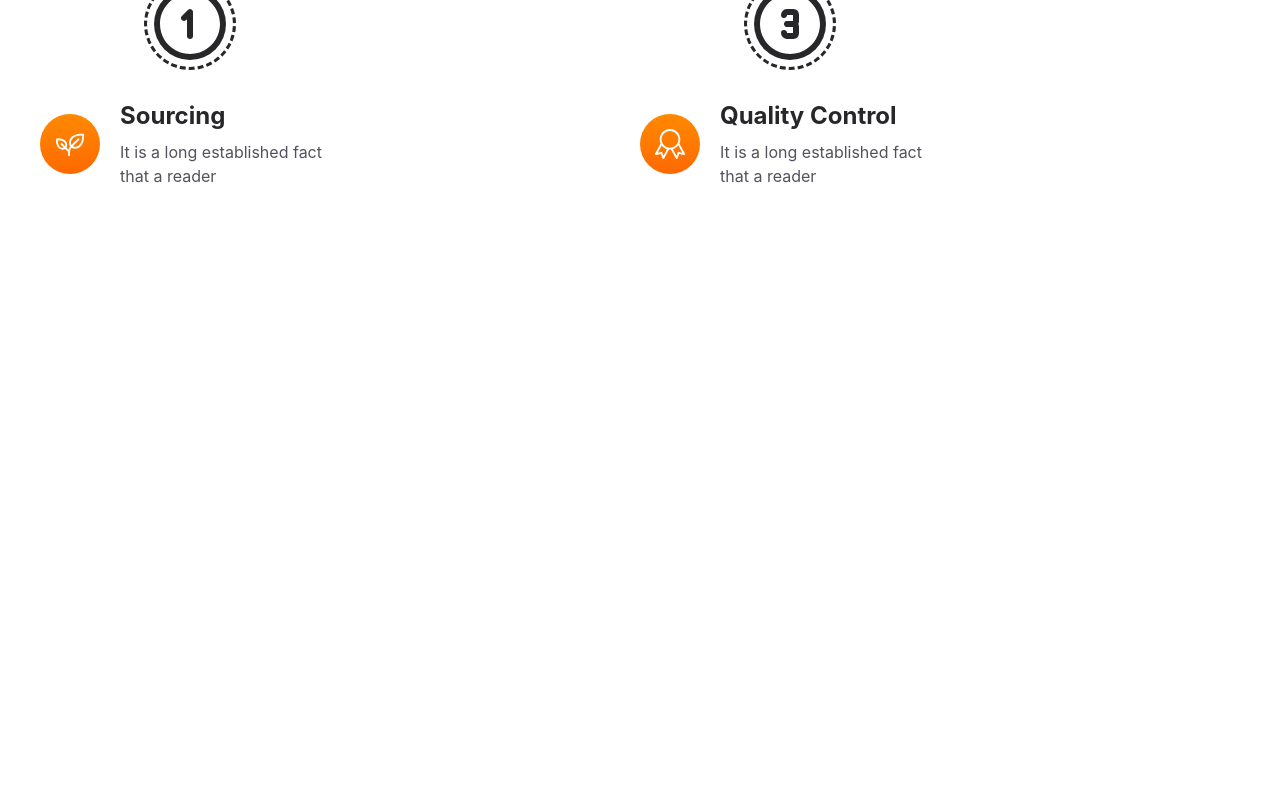
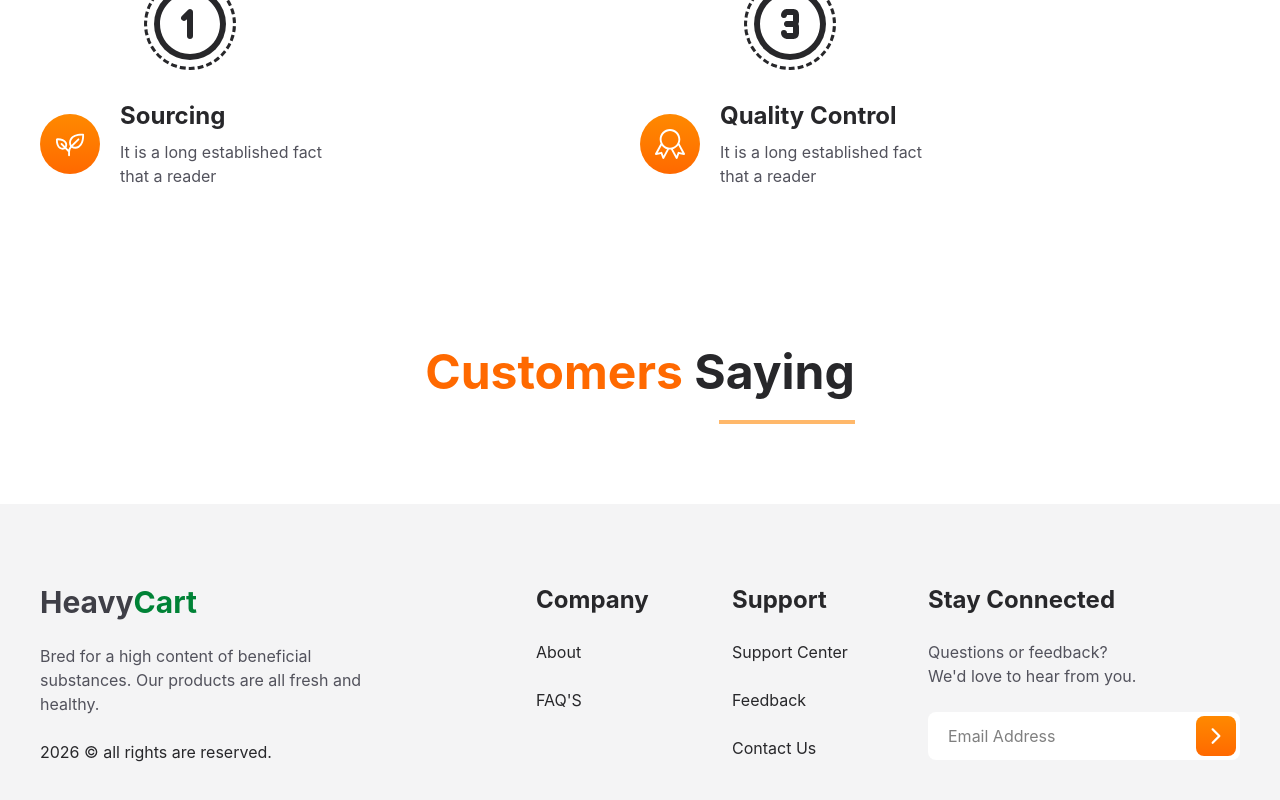
Before and after one commit to PrateekIt068/E-commerce-web-app, a React (Vite) app: page / in a window 1280 px wide. Shown: the part 4524-5324 px from the top of the page. Before the commit the page ends 4792 px from the top, so only its background shows below. Built offline with nearby package versions, Linux system fonts and the light colour scheme.

Commit message:
created footer section

```diff
--- /dev/null
+++ b/src/components/Footer/Footer.jsx
@@ -0,0 +1,70 @@
+import React from 'react'
+import { IoIosArrowForward } from "react-icons/io";
+
+const Footer = () => {
+    return (
+        <footer className='bg-zinc-100 py-20'>
+            <div className='flex flex-wrap gap-y-12 max-w-[1400px] mx-auto px-10'>
+                <div className='flex-1 basis-[300px]'>
+                    <a href="#" className='text-3xl font-bold text-zinc-700'>
+                        Heavy<span className='text-green-700'>Cart</span>
+                    </a>
+
+                    <p className='text-zinc-600 mt-6 max-w-[350px]'>
+                        Bred for a high content of beneficial substances. Our products are all fresh and healthy.
+                    </p>
+
+                    <p className='text-zinc-800 mt-6'>
+                        2026 &copy; all rights are reserved.
+                    </p>
+                </div>
+
+                <ul className='flex-1'>
+                    <li>
+                        <h5 className='text-zinc-800 text-2xl font-bold'>Company</h5>
+                    </li>
+                    <li className='mt-6'>
+                        <a href="#" className='text-zinc-800 hover:text-orange-500'>About</a>
+                    </li>
+                    <li className='mt-6'>
+                        <a href="#" className='text-zinc-800 hover:text-orange-500'>FAQ'S</a>
+                    </li>
+                </ul>
+
+                <ul className='flex-1'>
+                    <li>
+                        <h5 className='text-zinc-800 text-2xl font-bold'>Support</h5>
+                    </li>
+                    <li className='mt-6'>
+                        <a href="#" className='text-zinc-800 hover:text-orange-500'>Support Center</a>
+                    </li>
+                    <li className='mt-6'>
+                        <a href="#" className='text-zinc-800 hover:text-orange-500'>Feedback</a>
+                    </li>
+                    <li className='mt-6'>
+                        <a href="#" className='text-zinc-800 hover:text-orange-500'>Contact Us</a>
+                    </li>
+                </ul>
+
+                <div className='flex-1'>
+                    <h5 className='text-zinc-800 text-2xl font-bold'>Stay Connected</h5>
+
+                    <p className='mt-6 text-zinc-600'>
+                        Questions or feedback?<br />
+                        We'd love to hear from you.
+                    </p>
+
+                    <div className='flex bg-white p-1 rounded-lg mt-6'>
+                        <input type="email" name='email' id='email' autoComplete='off' placeholder='Email Address' className='h-[5vh] pl-4 flex-1 focus:outline-none' />
+                        <button className='bg-gradient-to-b from-orange-400 to-orange-500 p-2 rounded-lg text-white text-2xl hover:to-orange-600 cursor-pointer'>
+                            <IoIosArrowForward />
+                        </button>
+                    </div>
+                </div>
+
+            </div>
+        </footer>
+    )
+}
+
+export default Footer
--- a/src/components/Home/Home.jsx
+++ b/src/components/Home/Home.jsx
@@ -6,6 +6,8 @@
 import Products from '../Products/Products'
 import Discount from '../Discount/Discount'
 import Process from '../Process/Process'
+import Testomonials from '../Testimonials/Testomonials'
+import Footer from '../Footer/Footer'
 
 const Home = () => {
   return (
@@ -17,6 +19,8 @@
         <Products />
         <Discount />
         <Process />
+        <Testomonials />
+        <Footer />
     </div>
   )
 }
--- a/src/components/Process/Process.jsx
+++ b/src/components/Process/Process.jsx
@@ -9,10 +9,12 @@
 
   const renderSteps = steps.map(item=>{
     return (
-      <div className={`flex-1 basis[300px] ${item.id % 2 === 0 ? 'md:-mt-100' : ''}`}>
-        <span className='flex justify-center items-center w-18 h-18 md:mx-auto rounded-full text-8xl bg-zinc-800 text-white outline-[3px] outline-offset-7 outline-zinc-800 outline-dashed'>{item.number}</span>
+      <div className={`flex-1 basis-[300px] ${item.id % 2 === 0 ? 'md:-mt-100' : ''}`}>
+        <div className="flex justify-center md:justify-start mb-6">
+          <span className='flex justify-center items-center w-18 h-18 md:mx-auto rounded-full text-8xl bg-zinc-800 text-white outline-[3px] outline-offset-7 outline-zinc-800 outline-dashed'>{item.number}</span>
+        </div>
 
-        <div className='flex items-center gap-x-5 mt-10'>
+        <div className='flex justify-center items-center gap-x-5 mt-10'>
           <span className='flex justify-center items-center text-3xl bg-gradient-to-b from-orange-400 to-orange-500 text-white w-15 h-15 rounded-full'>{item.icon}</span>
 
           <div className='flex-1'>
@@ -32,7 +34,7 @@
                 <Heading highlight="Our" heading="Process" />
             </div>
 
-            <div className='flex flex-wrap items-center justify-center md:mt-20 mt-10 md:pt-50'>
+            <div className='flex flex-wrap gap-y-17 items-center justify-center md:mt-20 mt-10 md:pt-50'>
               {renderSteps}
             </div>
         </div>
--- /dev/null
+++ b/src/components/Testimonials/Testomonials.jsx
@@ -0,0 +1,14 @@
+import React from 'react'
+import Heading from '../Heading/Heading'
+
+const Testomonials = () => {
+  return (
+    <section>
+        <div className='max-w-[1400px] mx-auto px-10 py-20'>
+            <Heading highlight="Customers" heading="Saying" />
+        </div>
+    </section>
+  )
+}
+
+export default Testomonials
```
